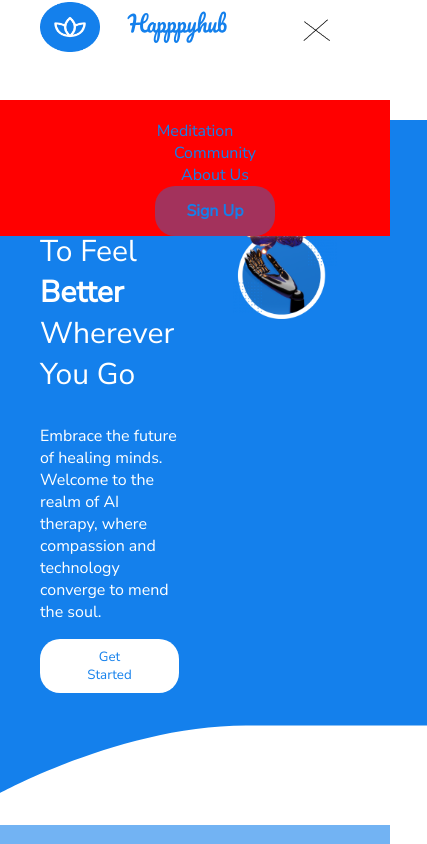
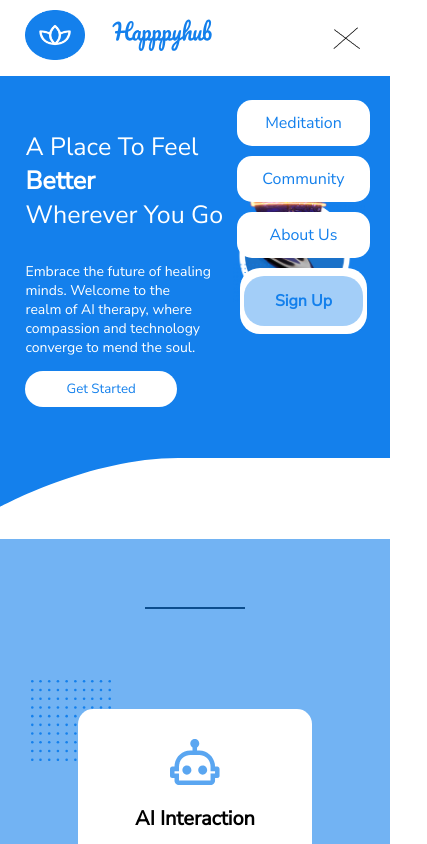
Before and after one commit to Uyoyo-W/happy-hub-v1, a React (Vite) app: page / in a window 390 px wide. Both pictures are taken after a click on the button 344 px from the left and 30 px from the top of the page. Shown: the top 844 px of the page, 427 px wide, since content can reach past the window. Built offline with nearby package versions, Linux system fonts and the light colour scheme.

Commit message:
Implement responsiveness of landing page

```diff
--- a/src/components/LandingPage/LandingPage.css
+++ b/src/components/LandingPage/LandingPage.css
@@ -324,19 +324,38 @@
     width: 60px;
   }
   .landingPage .header nav .nav-menu {
-    margin-right: 40px;
     display: flex;
     flex-direction: column;
     visibility: hidden;
     position: absolute;
     padding: 0;
     padding-top: 20px;
-    margin-top: 0;
     top: 100px;
+    right: 40px;
+    text-align: center;
+    margin: 0;
+    padding-top: 0;
+  }
+  .landingPage .header nav .nav-menu .nav-item {
+    background-color: #fff;
+    border-radius: 15px;
+    color: #1480EC;
     width: 100%;
+    margin: 0;
+    padding: 12px 5px;
+    margin-bottom: 10px;
+  }
+  .landingPage .header nav .nav-menu .nav-item .nav-link {
+    display: flex;
+    text-align: center;
     justify-content: center;
-    text-align: center;
-    background-color: red;
+  }
+  .landingPage .header nav .nav-menu .nav-item:nth-child(1) {
+    margin-bottom: 10px;
+  }
+  .landingPage .header nav .nav-menu .nav-item:last-child {
+    padding: 8px 2px;
+    border-radius: 20px;
   }
   .landingPage .header nav .menu {
     display: flex;
@@ -403,6 +422,26 @@
   }
 }
 @media (max-width: 768px) {
+  .landingPage .header nav {
+    padding-top: 10px;
+    padding-bottom: 10px;
+  }
+  .landingPage .hero {
+    margin-top: 50px;
+    padding-left: 35px;
+    padding-right: 35px;
+    width: 91%;
+  }
+  .landingPage .hero .text {
+    width: 57%;
+  }
+  .landingPage .hero .AI {
+    width: 41%;
+  }
+  .landingPage .hero .AI img {
+    width: 100%;
+    min-width: 250px;
+  }
   .landingPage .pageBottom .get {
     margin-bottom: 40px;
   }
@@ -425,6 +464,45 @@
   }
 }
 @media (max-width: 590px) {
+  .landingPage .header nav {
+    padding-top: 10px;
+    padding-bottom: 10px;
+  }
+  .landingPage .header nav .happyhub {
+    margin-left: 30px;
+  }
+  .landingPage .header nav .menu {
+    padding-right: 35px;
+  }
+  .landingPage .hero {
+    padding-left: 25px;
+    padding-right: 25px;
+    width: 100%;
+    background-size: cover;
+    width: -moz-fit-content;
+    width: fit-content;
+    margin-top: 20px;
+    display: flex;
+    justify-content: center;
+  }
+  .landingPage .hero .text {
+    width: 60%;
+    padding-top: 40px;
+  }
+  .landingPage .hero .text h1 {
+    font-size: 25px;
+  }
+  .landingPage .hero .text p {
+    font-size: 15px;
+  }
+  .landingPage .hero .AI {
+    width: 38%;
+    margin-top: 120px;
+    margin-right: 0;
+  }
+  .landingPage .hero .AI img {
+    min-width: 100px;
+  }
   .landingPage .allFeatures .features {
     padding-left: 110px;
     padding-right: 110px;
@@ -486,6 +564,29 @@
   }
 }
 @media (max-width: 425px) {
+  .landingPage .header nav .happyhub {
+    margin-left: 25px;
+  }
+  .landingPage .header nav .nav-menu {
+    right: 25px;
+  }
+  .landingPage .header nav .menu {
+    padding-right: 30px;
+  }
+  .landingPage .hero {
+    padding-left: 22px;
+    padding-right: 22px;
+  }
+  .landingPage .hero .text {
+    width: 60%;
+    padding-top: 40px;
+  }
+  .landingPage .hero .text p {
+    font-size: 14px;
+  }
+  .landingPage .hero .AI {
+    width: 38%;
+  }
   .landingPage .allFeatures .features {
     padding-left: 20%;
     padding-right: 20%;
--- a/src/components/LandingPage/LandingPage.scss
+++ b/src/components/LandingPage/LandingPage.scss
@@ -361,21 +361,41 @@
                     }
                 }
                 .nav-menu{
-                    //display: none;
-                    margin-right: 40px;
                     display: flex;
                     flex-direction: column;
                     visibility: hidden;
                     position: absolute;
                     padding: 0;
                     padding-top: 20px;
-                    margin-top: 0;
                     top: 100px;
-                    width: 100%;
-                    justify-content: center;
-                    // background-color: $dark-purple;
+                    right: 40px;
                     text-align: center;
-                    background-color: red;
+                    margin: 0;
+                    padding-top: 0;
+                    .nav-item{
+                        background-color:$white;
+                        border-radius: 15px;
+                        color: $blue;
+                        width: 100%;
+                        margin: 0;
+                        padding: 12px 5px;
+                        margin-bottom: 10px;
+                        .nav-link{
+                            display: flex;
+                            text-align: center;
+                            justify-content: center;
+
+                        }
+                    }
+                    .nav-item:nth-child(1){
+                        margin-bottom: 10px;
+                    }
+                    .nav-item:last-child{
+                        //background-color: transparent;
+                        padding: 8px 2px;
+                        border-radius: 20px;
+                    }
+
                 }
 
                 .menu{
@@ -456,6 +476,27 @@
     }
 
     @include tablet{
+        .header{
+            nav{
+            @include padding-tb(10px, 10px);
+
+            }
+        }
+        .hero{
+            margin-top: 50px;
+            @include padding-lr(35px, 35px);
+            width: 91%;
+            .text{
+                width: 57%;
+            }
+            .AI{
+                width: 41%;
+                img{
+                    width: 100%;
+                    min-width: 250px;
+                }
+            }
+        }
         .pageBottom{
             .get{
             margin-bottom: 40px;
@@ -489,6 +530,44 @@
     }
 
     @include phone1{
+        .header{
+            nav{
+                @include padding-tb(10px, 10px);
+                .happyhub{
+                    margin-left: 30px;
+                }
+                .menu{
+                    padding-right: 35px;
+                }
+            }
+        }
+        .hero{
+            @include padding-lr(25px, 25px);
+            width: 100%;
+            background-size: cover;
+            width: fit-content;
+            margin-top: 20px;
+            display: flex;
+            justify-content: center;
+            .text{
+                width: 60%;
+                padding-top: 40px;
+                h1{
+                    font-size: 25px;
+                }
+                p{
+                    font-size: 15px;
+                }
+            }
+            .AI{
+                width: 38%;
+                margin-top: 120px;
+                margin-right: 0;
+                img{
+                    min-width: 100px;
+                }
+            }
+        }
         .allFeatures{
             .features{
              @include padding-lr(110px, 110px);
@@ -562,6 +641,36 @@
     }
 
     @include phone{
+        .header{
+            nav{
+                .happyhub{
+                    margin-left: 25px;
+                }
+                .nav-menu{
+                    right: 25px;
+                }
+                .menu{
+                    padding-right: 30px;
+                }
+            }
+        }
+        .hero{
+            @include padding-lr(22px, 22px);
+
+
+            .text{
+                width: 60%;
+                padding-top: 40px;
+
+                p{
+                    font-size: 14px;
+                }
+            }
+            .AI{
+                width: 38%;
+
+            }
+        }
         .allFeatures{
             .features{
                 @include padding-lr(20%, 20%);
--- a/src/components/LandingPage/sections/Header.jsx
+++ b/src/components/LandingPage/sections/Header.jsx
@@ -22,8 +22,8 @@ function Header() {
               <Link to='/' className='image2' ><img src={happyhub} alt='logo'></img></Link>
             </div>
             <ul className='nav-menu' style={ hamburgerOpen ? {visibility: 'visible'}  : null }>
-              <li className='nav-item'><Link to='' className='nav-link'>Meditation</Link></li>
-              <li className='nav-item'><Link to='' className='nav-link'>Community</Link></li>
+              <li className='nav-item'><Link to='/exercises' className='nav-link'>Meditation</Link></li>
+              <li className='nav-item'><Link to='/community' className='nav-link'>Community</Link></li>
               <li className='nav-item'><Link to='' className='nav-link'>About Us</Link></li>
               <li className='nav-item'><Link to='/sign-in' className='nav-link'><button className='button'>Sign Up</button></Link></li>
             </ul>
```
Also changed, not shown: 1 other file (tests, documents, lock files or other folders).
